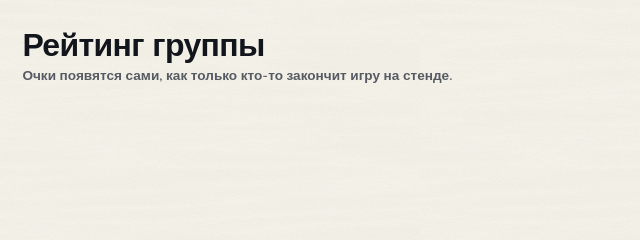
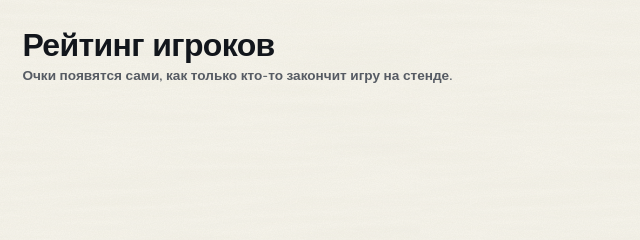
Before and after one commit to plairpro/museum-leaderboard, a plain HTML site: page index.html in a window 1280 px wide. Shown: the top 240 px of the page, 0-640 px from the left. Drawn offline with nearby package versions, Linux system fonts and the light colour scheme.

Commit message:
Заголовок: «Рейтинг игроков»
Co-Authored-By: Claude Opus 5.5 <noreply@anthropic.com>
Claude-Session: https://claude.ai/code/session_01QR2Zv2m46uYpB38gVoa6Z1

```diff
--- a/index.html
+++ b/index.html
@@ -3,8 +3,8 @@
 <head>
 <meta charset="utf-8">
 <meta name="viewport" content="width=device-width, initial-scale=1, viewport-fit=cover">
-<meta name="description" content="Рейтинг группы в научном музее: баллы со стендов и молекулы в жидкости и газе.">
-<title>Рейтинг группы</title>
+<meta name="description" content="Рейтинг игроков в научном музее: баллы со стендов и молекулы в жидкости и газе.">
+<title>Рейтинг игроков</title>
 <link rel="preconnect" href="https://fonts.googleapis.com">
 <link rel="preconnect" href="https://fonts.gstatic.com" crossorigin>
 <link href="https://fonts.googleapis.com/css2?family=Nunito:wght@600;700;800&amp;display=swap&amp;subset=cyrillic" rel="stylesheet">
@@ -15,7 +15,7 @@
 <div class="app">
   <header class="bar">
     <div class="bar__title">
-      <h1>Рейтинг группы</h1>
+      <h1>Рейтинг игроков</h1>
       <p class="bar__sub" id="sub">Очки появляются сами, как только кто-то закончит игру на стенде.</p>
     </div>
     <div class="modes" role="tablist" aria-label="Что показать на экране">
```
Also changed, not shown: 1 other file.
